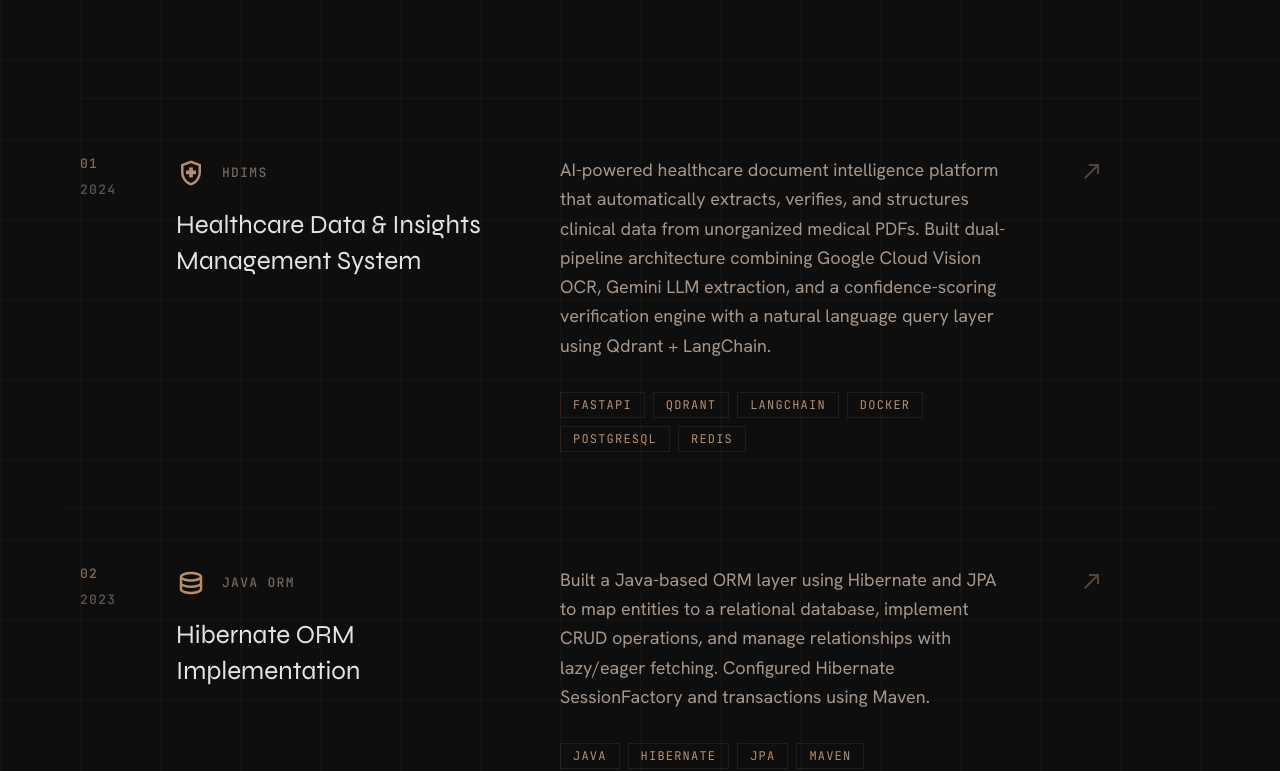
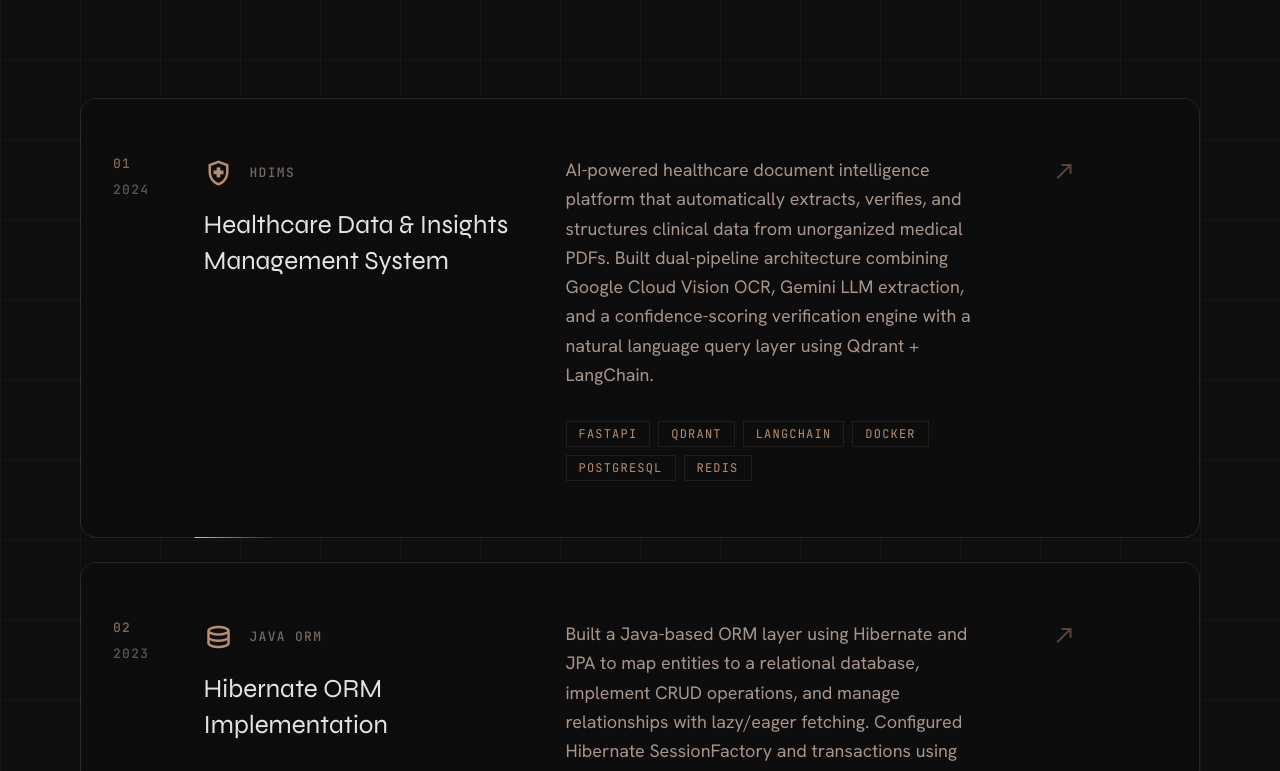
Before and after one commit to The-First-Wayne/Portfolio, a React (Vite) app: page / in a window 1280 px wide. Shown: the part 1909-2680 px from the top of the page. Built offline with nearby package versions, Linux system fonts and the light colour scheme; the HTML template or start-up script is replaced by a standard one.

Commit message:
projects section defined

```diff
--- a/src/components/Projects.tsx
+++ b/src/components/Projects.tsx
@@ -27,18 +27,98 @@ const containerVariants = {
   hidden: {},
   visible: { transition: { staggerChildren: 0.12 } },
 }
+
 const itemVariants = {
   hidden: { opacity: 0, y: 24 },
-  visible: { opacity: 1, y: 0, transition: { duration: 0.9, ease: [0.16, 1, 0.3, 1] as [number, number, number, number] } },
+  visible: {
+    opacity: 1,
+    y: 0,
+    transition: { duration: 0.9, ease: [0.16, 1, 0.3, 1] as [number, number, number, number] },
+  },
 }
 
 export function Projects() {
   return (
-    <section id="work" className="relative py-28 md:py-40 px-margin-mobile md:px-margin-desktop bg-surface-container-lowest overflow-hidden">
-      {/* Grid */}
-      <div className="absolute inset-0 pointer-events-none"
+    <>
+      <style>{`
+        .project-card {
+          --accent: rgba(255, 196, 149, 0.9);
+          --canvas: color-mix(in lch, #0a0a0a, #ffc495 1%);
+          --border-radius: 16;
+          --border-width: 1;
+          --trail-size: 20;
+          --speed: 8s;
+          position: relative;
+          container-type: inline-size;
+        }
+
+        @container (width > 600px) {
+          .project-card {
+            --speed: 12s;
+          }
+        }
+
+        /* Border layer — clips the trail to the rounded card shape */
+        .project-card .card-border {
+          position: absolute;
+          inset: 0;
+          clip-path: inset(0 0 0 0 round calc(var(--border-radius) * 1px));
+          border-radius: calc(var(--border-radius) * 1px);
+          background: color-mix(in lch, #ffc495, transparent 88%);
+          z-index: 0;
+          border: 0;
+          container-type: inline-size;
+          opacity: 1;
+        }
+
+        /* Trail always animating */
+        .project-card .card-trail {
+          width: calc(var(--trail-size) * 1cqmin);
+          aspect-ratio: 2 / 1;
+          position: absolute;
+          background: radial-gradient(
+            100% 100% at right,
+            var(--accent),
+            transparent 50%
+          );
+          offset-path: border-box;
+          offset-anchor: 100% 50%;
+          animation: card-journey var(--speed) infinite linear;
+          opacity: 1;
+        }
+
+        /* Content — background-clip trick reveals trail through transparent border */
+        .project-card .card-content {
+          position: relative;
+          z-index: 1;
+          background: linear-gradient(var(--canvas), var(--canvas)) padding-box,
+            transparent;
+          border: calc(var(--border-width) * 1px) solid transparent;
+          border-radius: calc(var(--border-radius) * 1px);
+        }
+
+        @keyframes card-journey {
+          to { offset-distance: 100%; }
+        }
+
+        @media (prefers-reduced-motion: reduce) {
+          .project-card .card-trail {
+            animation: none;
+            opacity: 0 !important;
+          }
+        }
+      `}</style>
+
+      <section
+        id="work"
+        className="relative py-28 md:py-40 px-margin-mobile md:px-margin-desktop bg-surface-container-lowest overflow-hidden"
+      >
+        {/* Background grid */}
+        <div
+          className="absolute inset-0 pointer-events-none"
           style={{
-          backgroundImage: 'linear-gradient(rgba(255,196,149,0.04) 1px, transparent 1px), linear-gradient(90deg, rgba(255,196,149,0.04) 1px, transparent 1px)',
+            backgroundImage:
+              'linear-gradient(rgba(255,196,149,0.04) 1px, transparent 1px), linear-gradient(90deg, rgba(255,196,149,0.04) 1px, transparent 1px)',
             backgroundSize: '80px 80px',
           }}
         />
@@ -53,41 +133,72 @@ export function Projects() {
             className="flex flex-col md:flex-row md:items-end justify-between mb-24 gap-8"
           >
             <div>
-            <motion.div variants={itemVariants} className="font-label-sm text-label-sm text-primary uppercase tracking-[0.3em] mb-6 flex items-center gap-3">
+              <motion.div
+                variants={itemVariants}
+                className="font-label-sm text-label-sm text-primary uppercase tracking-[0.3em] mb-6 flex items-center gap-3"
+              >
                 <span className="w-8 h-px bg-primary/50" />
                 02 — Featured Work
               </motion.div>
-            <motion.h2 variants={itemVariants} className="font-headline-xl text-headline-xl text-on-surface leading-tight">
-              Projects that<br /><span className="text-primary italic">ship.</span>
+              <motion.h2
+                variants={itemVariants}
+                className="font-headline-xl text-headline-xl text-on-surface leading-tight"
+              >
+                Projects that
+                <br />
+                <span className="text-primary italic">ship.</span>
               </motion.h2>
             </div>
-          <motion.p variants={itemVariants} className="font-body-md text-body-md text-on-surface-variant max-w-xs opacity-70">
+            <motion.p
+              variants={itemVariants}
+              className="font-body-md text-body-md text-on-surface-variant max-w-xs opacity-70"
+            >
               Real-world applications built with robust architecture and intelligent systems.
             </motion.p>
           </motion.div>
 
-        {/* Project list — editorial row style */}
-        <div className="flex flex-col gap-0 border-t border-outline-variant/15">
+          {/* Project list — spaced cards, no dividers */}
+          <div className="flex flex-col gap-6">
             {projects.map((project, i) => (
               <motion.div
                 key={i}
                 initial={{ opacity: 0, y: 32 }}
                 whileInView={{ opacity: 1, y: 0 }}
                 viewport={{ once: true, margin: '-60px' }}
-              transition={{ duration: 0.9, delay: i * 0.1, ease: [0.16, 1, 0.3, 1] as [number, number, number, number] }}
-              className="group relative border-b border-outline-variant/15 py-12 md:py-14 grid grid-cols-1 md:grid-cols-12 gap-8 cursor-pointer hover:bg-surface-container/40 transition-colors duration-500 sm:px-4 sm:-mx-4"
+                transition={{
+                  duration: 0.9,
+                  delay: i * 0.1,
+                  ease: [0.16, 1, 0.3, 1] as [number, number, number, number],
+                }}
+                className="project-card group cursor-pointer"
               >
+                {/* Border + trail layer */}
+                <div className="card-border">
+                  <div className="card-trail" />
+                </div>
+
+                {/* Content */}
+                <div className="card-content grid grid-cols-1 md:grid-cols-12 gap-8 py-12 md:py-14 px-6 md:px-8">
+
                   {/* Number + year */}
                   <div className="md:col-span-1 flex md:flex-col gap-4 md:gap-2 items-center md:items-start">
-                <span className="font-label-sm text-label-sm text-primary/50 tracking-widest">{project.index}</span>
-                <span className="font-label-sm text-label-sm text-on-surface-variant/40 tracking-widest">{project.year}</span>
+                    <span className="font-label-sm text-label-sm text-primary/50 tracking-widest">
+                      {project.index}
+                    </span>
+                    <span className="font-label-sm text-label-sm text-on-surface-variant/40 tracking-widest">
+                      {project.year}
+                    </span>
                   </div>
 
                   {/* Icon + title */}
                   <div className="md:col-span-4">
                     <div className="flex items-center gap-4 mb-4">
-                  <span className="material-symbols-outlined text-primary text-3xl opacity-70 group-hover:opacity-100 transition-opacity">{project.icon}</span>
-                  <span className="font-label-sm text-label-sm text-on-surface-variant/50 uppercase tracking-widest">{project.short}</span>
+                      <span className="material-symbols-outlined text-primary text-3xl opacity-70 group-hover:opacity-100 transition-opacity">
+                        {project.icon}
+                      </span>
+                      <span className="font-label-sm text-label-sm text-on-surface-variant/50 uppercase tracking-widest">
+                        {project.short}
+                      </span>
                     </div>
                     <h3 className="font-headline-md text-[22px] md:text-[26px] text-on-surface leading-snug">
                       {project.title}
@@ -100,8 +211,11 @@ export function Projects() {
                       {project.description}
                     </p>
                     <div className="flex flex-wrap gap-2">
-                  {project.tags.map(tag => (
-                    <span key={tag} className="px-3 py-1 border border-outline-variant/30 text-xs font-label-sm text-primary/70 uppercase tracking-widest hover:border-primary/50 hover:text-primary transition-colors duration-200">
+                      {project.tags.map((tag) => (
+                        <span
+                          key={tag}
+                          className="px-3 py-1 border border-outline-variant/30 text-xs font-label-sm text-primary/70 uppercase tracking-widest hover:border-primary/50 hover:text-primary transition-colors duration-200"
+                        >
                           {tag}
                         </span>
                       ))}
@@ -114,10 +228,13 @@ export function Projects() {
                       north_east
                     </span>
                   </div>
+
+                </div>
               </motion.div>
             ))}
           </div>
         </div>
       </section>
+    </>
   )
 }
```
Lines whose indentation alone changed are shown as unchanged.
